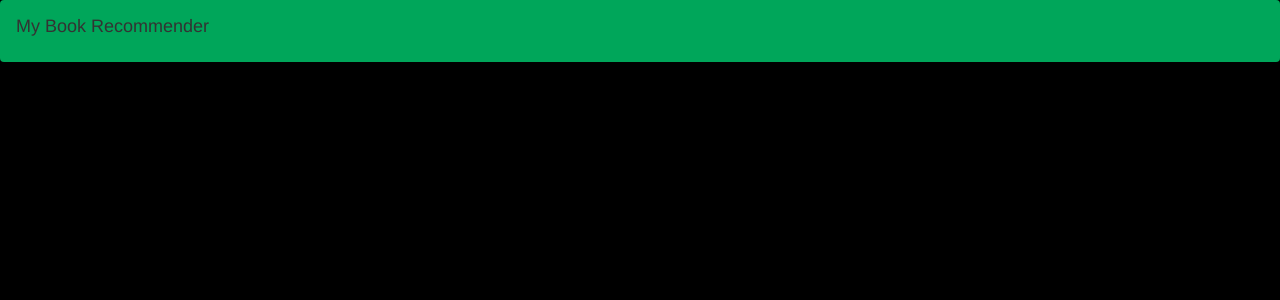
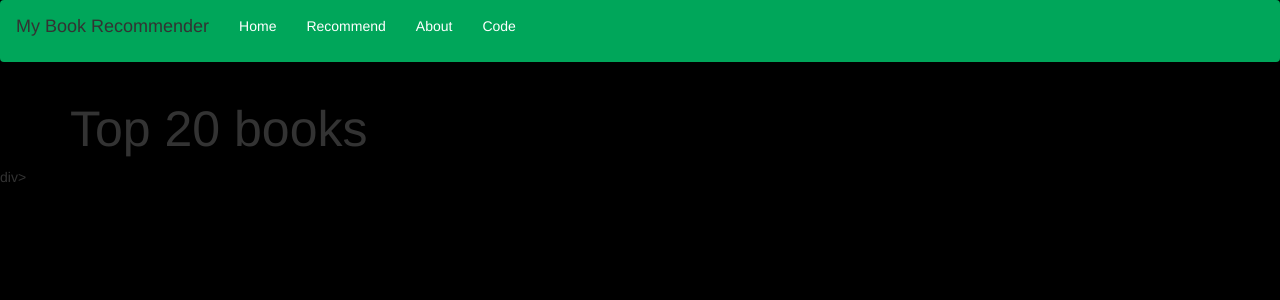
Before and after one commit to Yukta026/helloworld, a Flask app: page / in a window 1280 px wide. Shown: the top 300 px of the page. Run offline with Flask 2, Linux system fonts and the light colour scheme.

Commit message:
Update index.html

```diff
--- a/templates/index.html
+++ b/templates/index.html
@@ -11,6 +11,41 @@
   <body style="background-color:black">
 	<nav class="navbar" style="background-color:#00a65a">
     <p class="navbar-brand">My Book Recommender</p>
+	<ul class="nav navbar-nav">
+         <li><a href="/" style="color:#FFFFFF;">Home</a></li>
+         <li><a href="#" style="color:#FFFFFF;">Recommend</a></li>
+         <li><a href="#" style="color:#FFFFFF;">About</a></li>
+         <li><a href="#" style="color:#FFFFFF;">Code</a></li>
+     </ul>
   </nav>
+	  <div class="container">
+    <div class="row">
+        <div class="col-md-12">
+            <h1 class="text-white" style="font-size:50px">Top 20 books</h1>
+        </div>
+
+        {% for i in range(book_name|length) %}
+
+            <div class="col-md-3" style="margin-top:50px">
+                <div class="card">
+                  <div class="card-body">
+                      <img class="card-image-top" src="http://images.amazon.com/images/P/0195153448.01.MZZZZZZZ.jpg">
+                      <p class="text-white">Classical Mythology</p>
+                      <h4 class="text-white">Mark P. O. Morford</h4>
+                      <h4 class="text-white">Votes - 500</h4>
+<!--                      <h4 class="text-white">Rating - {{  rating[i] }}</h4>-->
+                  </div>
+                </div>
+            </div>
+
+
+        {% endfor %}
+
+
+
+
+
+    </div>
+	  </div>div>
   </body>
 </html>
```
